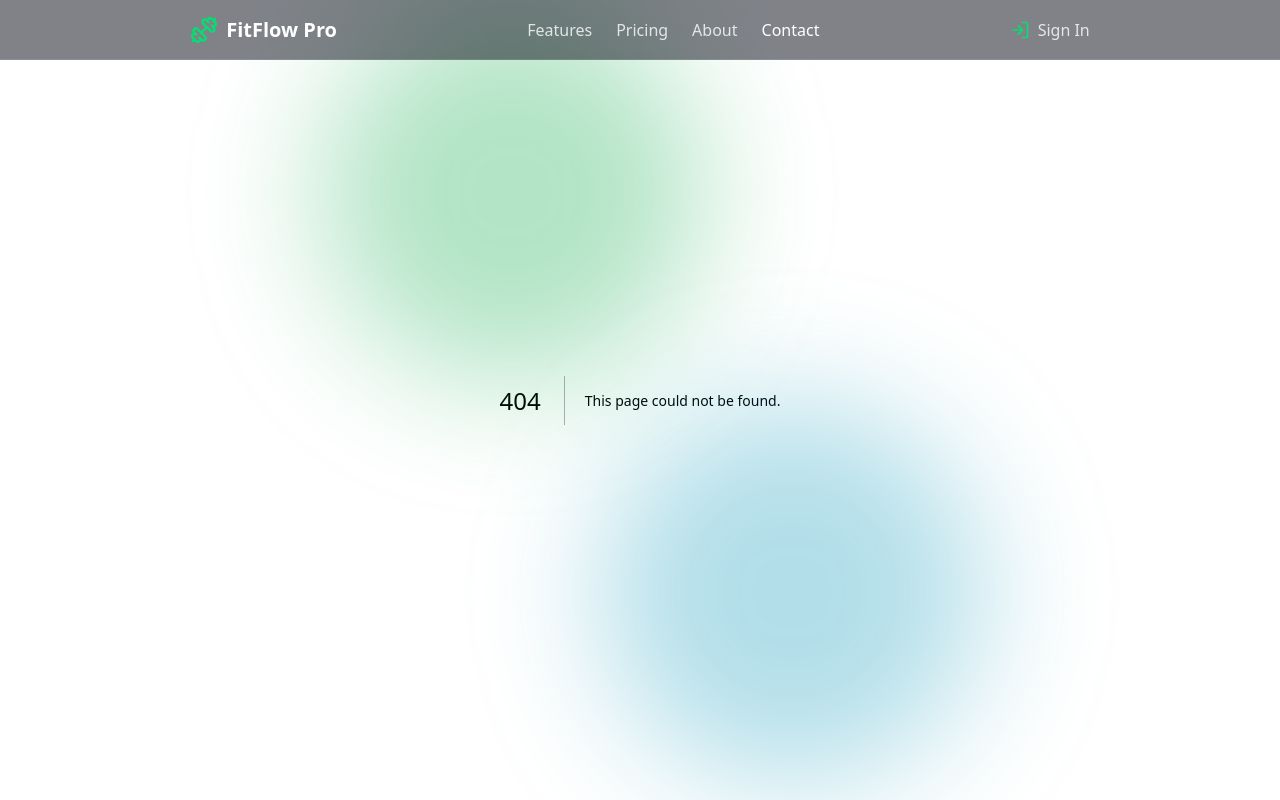
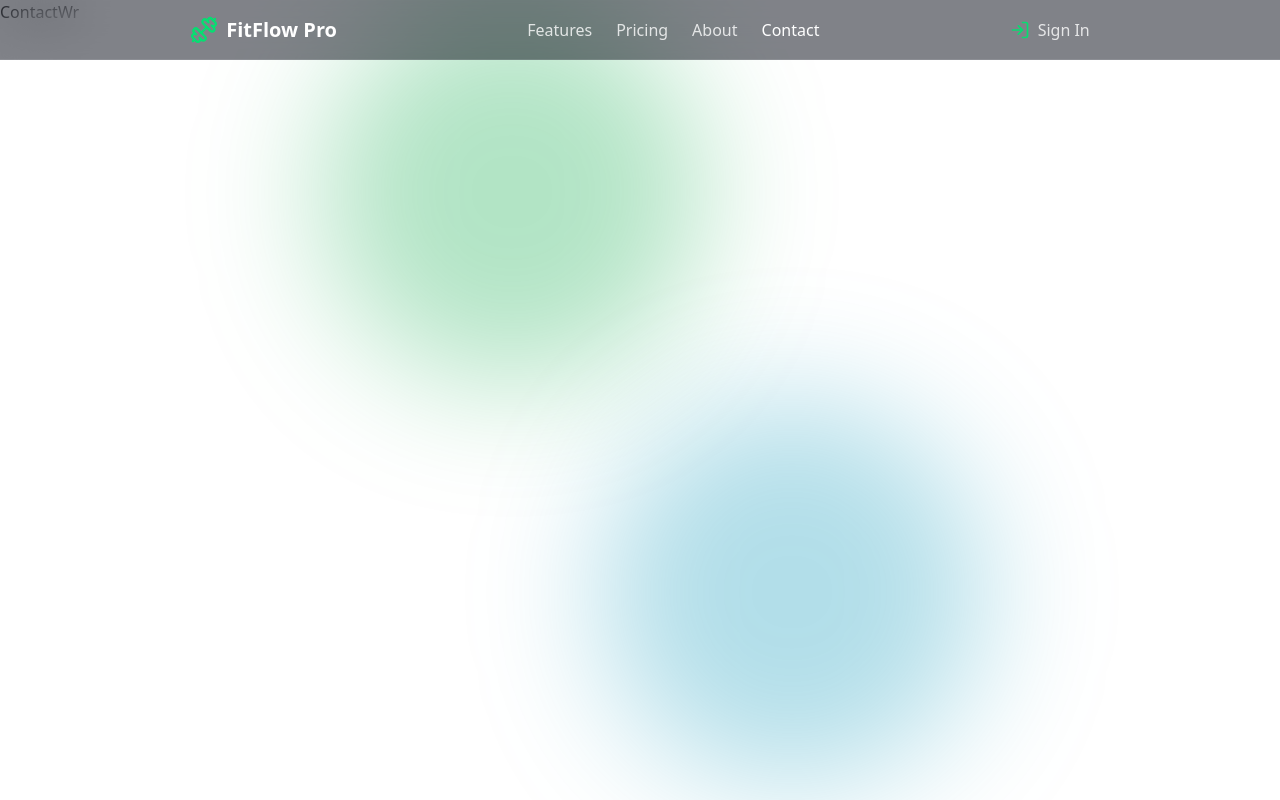
Before and after one commit to Anas-Abdul-El/gym-SAAS, a Next.js app: page /contact in a window 1280 px wide. Before the commit this address had no page. Built offline with nearby package versions, Linux system fonts and the light colour scheme.

Commit message:
the contact wrapper page

```diff
--- /dev/null
+++ b/src/app/contact/page.tsx
@@ -0,0 +1,9 @@
+import ContactWr from '@/components/contact/Contact-wr'
+
+function Page() {
+    return (
+        <ContactWr />
+    )
+}
+
+export default Page
--- /dev/null
+++ b/src/components/contact/Contact-wr.tsx
@@ -0,0 +1,9 @@
+import React from 'react'
+
+function ContactWr() {
+    return (
+        <div>ContactWr</div>
+    )
+}
+
+export default ContactWr
```
